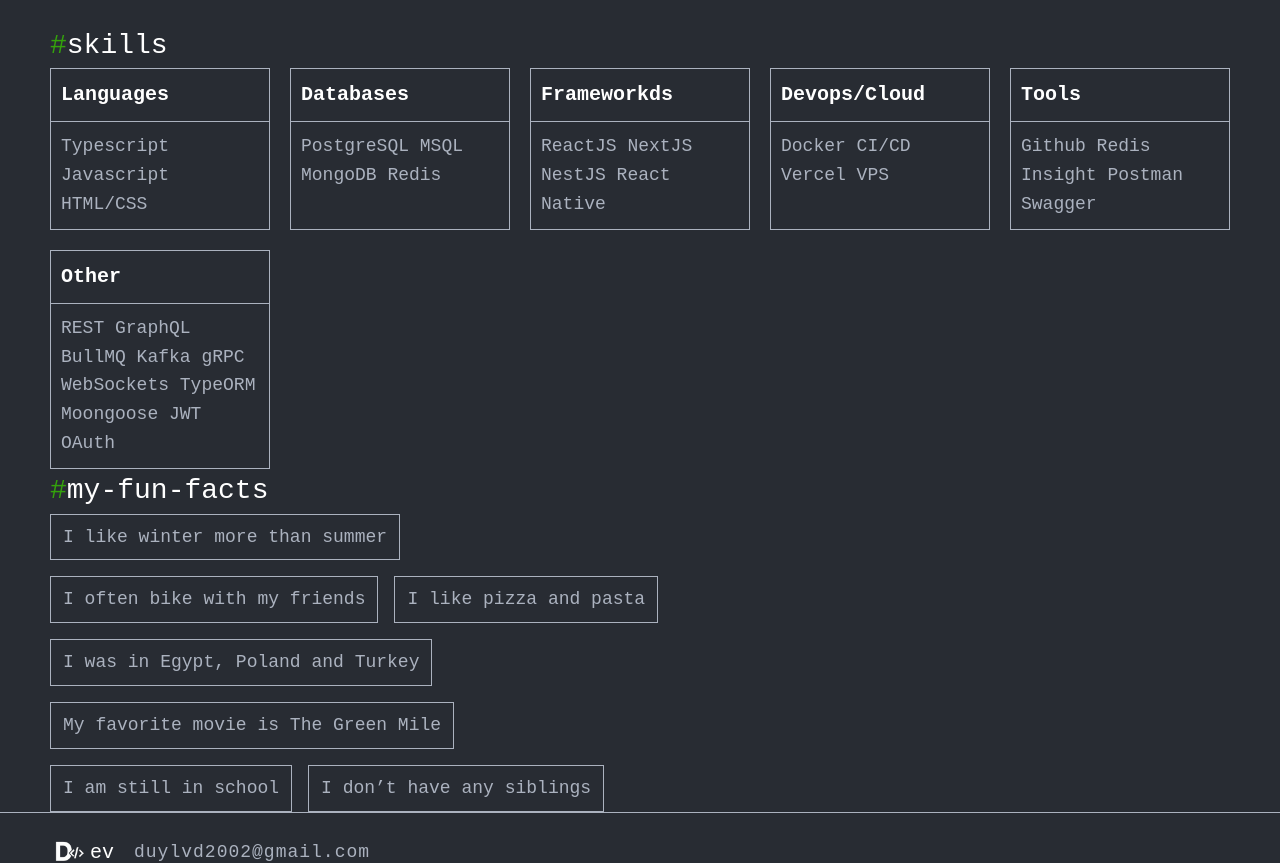
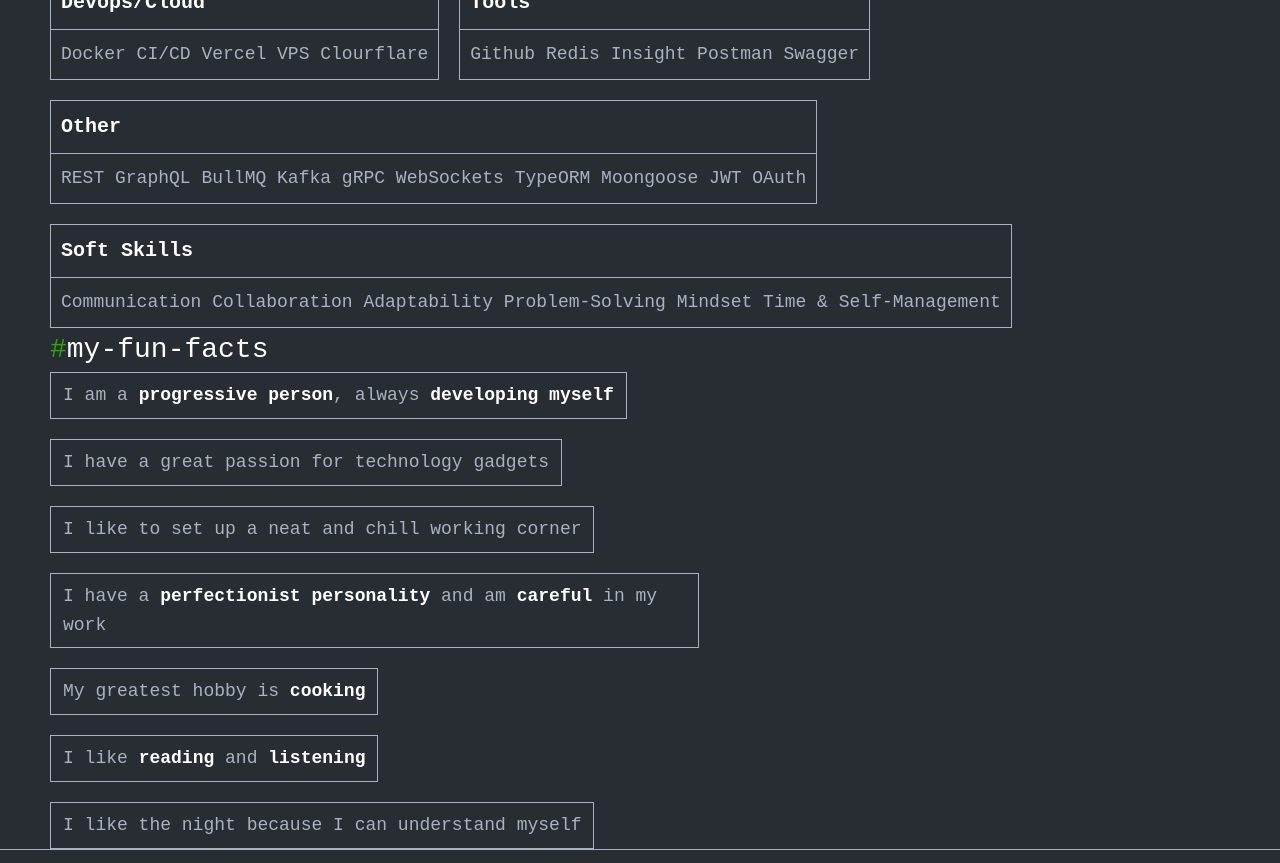
Before and after one commit to devdoubled/my-portfolio, a Next.js app: page /about in a window 1280 px wide. Shown: the part 880-1743 px from the top of the page. Built offline with nearby package versions, Linux system fonts and the light colour scheme.

Commit message:
11/07/25 Update UI

```diff
--- a/src/app/(main)/about/About.module.scss
+++ b/src/app/(main)/about/About.module.scss
@@ -22,16 +22,22 @@
     width: 100%;
     display: flex;
     align-items: center;
+    justify-content: space-between;
 
     .about-script {
-      width: 55%;
-
       .script-text {
         width: 100%;
         margin-bottom: 40px;
         color: var(--gray);
         line-height: 2;
       }
+    }
+
+    .about-avatar {
+      flex: 1;
+      display: flex;
+      align-items: center;
+      justify-content: flex-end;
     }
   }
 
@@ -55,8 +61,8 @@
 
     .skill-list {
       width: 100%;
-      display: grid;
-      grid-template-columns: repeat(5, 1fr);
+      display: flex;
+      flex-wrap: wrap;
       gap: 1.25rem;
     }
   }
@@ -89,7 +95,7 @@
         height: fit-content;
         display: flex;
         flex-wrap: wrap;
-        gap: 1rem;
+        gap: 1.25rem;
 
         .fun-fact-item {
           display: inline-block;
@@ -97,6 +103,10 @@
           padding: 8px 12px;
           color: var(--gray);
           border: 1px solid var(--gray);
+
+          strong {
+            color: var(--white);
+          }
         }
       }
 
@@ -112,10 +122,19 @@
   .about-wrapper {
     .about-title {
       margin-top: 100px;
-      margin-bottom: 150px;
     }
     .about-content {
-      margin-bottom: 150px;
+      margin-bottom: 100px;
+      .about-script {
+        width: 50%;
+      }
+      .about-avatar {
+        .avatar-img {
+          width: 550px;
+          height: auto;
+          object-fit: cover;
+        }
+      }
     }
     .about-skill {
       margin-bottom: 150px;
@@ -137,10 +156,19 @@
   .about-wrapper {
     .about-title {
       margin-top: 50px;
-      margin-bottom: 100px;
     }
     .about-content {
       margin-bottom: 100px;
+      .about-script {
+        width: 55%;
+      }
+      .about-avatar {
+        .avatar-img {
+          width: 450px;
+          height: auto;
+          object-fit: cover;
+        }
+      }
     }
     .about-skill {
       margin-bottom: 100px;
--- a/src/app/(main)/about/page.tsx
+++ b/src/app/(main)/about/page.tsx
@@ -1,3 +1,4 @@
+/* eslint-disable @next/next/no-img-element */
 import classNames from "classnames/bind";
 import styles from "./About.module.scss";
 import SkillCard from "@/components/ui/SkillCard";
@@ -36,6 +37,13 @@ export default function About() {
             grow.
           </p>
         </div>
+        <div className={cx("about-avatar")}>
+          <img
+            src="/images/avatar-2.png"
+            alt="avatar"
+            className={cx("avatar-img")}
+          />
+        </div>
       </div>
       <div className={cx("about-skill")}>
         <div className={cx("skill-title")}>
@@ -46,23 +54,37 @@ export default function About() {
           <SkillCard
             title="Languages"
             content="Typescript Javascript HTML/CSS"
+            type="special"
           />
           <SkillCard
             title="Databases"
             content="PostgreSQL MSQL MongoDB Redis"
+            type="special"
           />
           <SkillCard
             title="Frameworkds"
             content="ReactJS NextJS NestJS React Native"
+            type="special"
           />
-          <SkillCard title="Devops/Cloud" content="Docker CI/CD Vercel VPS" />
+          <SkillCard
+            title="Devops/Cloud"
+            content="Docker CI/CD Vercel VPS Clourflare"
+            type="special"
+          />
           <SkillCard
             title="Tools"
             content="Github Redis Insight Postman Swagger"
+            type="special"
           />
           <SkillCard
             title="Other"
             content="REST GraphQL BullMQ Kafka gRPC WebSockets TypeORM Moongoose JWT OAuth"
+            type="special"
+          />
+          <SkillCard
+            title="Soft Skills"
+            content="Communication Collaboration Adaptability Problem-Solving Mindset Time & Self-Management"
+            type="special"
           />
         </div>
       </div>
@@ -74,9 +96,11 @@ export default function About() {
         <div className={cx("fun-fact-content")}>
           <div className={cx("fun-fact-list")}>
             {FUN_FACTS.map((fact) => (
-              <div className={cx("fun-fact-item")} key={fact.id}>
-                {fact.name}
-              </div>
+              <div
+                className={cx("fun-fact-item")}
+                key={fact.id}
+                dangerouslySetInnerHTML={{ __html: fact.name }}
+              />
             ))}
           </div>
           <div className={cx("fun-fact-decor")}></div>
--- a/src/app/(main)/contact/Contact.module.scss
+++ b/src/app/(main)/contact/Contact.module.scss
@@ -117,9 +117,6 @@
       margin-top: 100px;
       margin-bottom: 80px;
     }
-    .contact-content {
-      margin-bottom: 100px;
-    }
     .contact-media {
       width: 100%;
       .media-title {
@@ -136,9 +133,6 @@
       margin-top: 50px;
       margin-bottom: 50px;
     }
-    .contact-content {
-      margin-bottom: 50px;
-    }
     .contact-media {
       .media-title {
         margin-bottom: 50px;
--- a/src/app/(main)/projects/Project.module.scss
+++ b/src/app/(main)/projects/Project.module.scss
@@ -76,7 +76,7 @@
   .project-wrapper {
     .project-title {
       margin-top: 100px;
-      margin-bottom: 150px;
+      margin-bottom: 100px;
     }
     .project-complete {
       margin-bottom: 150px;
--- a/src/components/ui/Home/HomeAbout/HomeAbout.tsx
+++ b/src/components/ui/Home/HomeAbout/HomeAbout.tsx
@@ -1,5 +1,7 @@
+/* eslint-disable @next/next/no-img-element */
 import classNames from "classnames/bind";
 import { MdKeyboardDoubleArrowRight } from "react-icons/md";
+import Link from "next/link";
 import styles from "./HomeAbout.module.scss";
 const cx = classNames.bind(styles);
 
@@ -32,10 +34,17 @@ export default function HomeAbout() {
             to projects that make a real impact. Let’s connect and create
             something exceptional together.
           </p>
-          <button className={cx("readmore-btn")}>
+          <Link href="/about" className={cx("readmore-btn")}>
             Read more
             <MdKeyboardDoubleArrowRight />
-          </button>
+          </Link>
+        </div>
+        <div className={cx("about-avatar")}>
+          <img
+            src="/images/avatar-2.png"
+            alt="avatar"
+            className={cx("avatar-img")}
+          />
         </div>
       </div>
     </div>
--- a/src/components/ui/Home/HomeIntroduction/HomeIntroduction.tsx
+++ b/src/components/ui/Home/HomeIntroduction/HomeIntroduction.tsx
@@ -2,6 +2,7 @@
 import classNames from "classnames/bind";
 import Image from "next/image";
 import { ImQuotesLeft } from "react-icons/im";
+import Link from "next/link";
 import styles from "./HomeIntroduction.module.scss";
 const cx = classNames.bind(styles);
 export default function HomeIntroduction() {
@@ -17,7 +18,9 @@ export default function HomeIntroduction() {
             He is a problem solver with a keyboard, crafting backend logic,
             pixel-perfect UIs, and smooth mobile experiences.
           </div>
-          <button className={cx("contact-btn")}>Contact me!!</button>
+          <Link href="/contact" className={cx("contact-btn")}>
+            Contact me!!
+          </Link>
         </div>
         <div className={cx("self-avatar-wrapper")}>
           <div className={cx("self-avatar")}>
--- a/src/components/ui/Home/HomeSkill/HomeSkill.tsx
+++ b/src/components/ui/Home/HomeSkill/HomeSkill.tsx
@@ -18,27 +18,36 @@ export default function HomeSkill() {
             <SkillCard
               title="Languages"
               content="Typescript Javascript HTML/CSS"
+              type="normal"
             />
           </div>
           <div className={cx("skill-card")}>
             <SkillCard
               title="Databases"
               content="PostgreSQL MSQL MongoDB Redis"
+              type="normal"
             />
             <SkillCard
               title="Other"
               content="REST GraphQL BullMQ Kafka gRPC WebSockets TypeORM Moongoose JWT OAuth"
+              type="normal"
             />
           </div>
           <div className={cx("skill-card")}>
             <SkillCard
               title="Frameworkds"
               content="ReactJS NextJS NestJS React Native"
+              type="normal"
             />
-            <SkillCard title="Devops/Cloud" content="Docker CI/CD Vercel VPS" />
+            <SkillCard
+              title="Devops/Cloud"
+              content="Docker CI/CD Vercel VPS Cloudflare"
+              type="normal"
+            />
             <SkillCard
               title="Tools"
               content="Github Redis Insight Postman Swagger"
+              type="normal"
             />
           </div>
         </div>
--- a/src/components/ui/SkillCard/SkillCard.module.scss
+++ b/src/components/ui/SkillCard/SkillCard.module.scss
@@ -1,5 +1,4 @@
 .card-item {
-  width: 100%;
   border: 1px solid var(--gray);
 
   .title {
@@ -14,3 +13,11 @@
     color: var(--gray);
   }
 }
+
+.normal {
+  width: 100%;
+}
+
+.special {
+  width: fit-content;
+}
--- a/src/components/ui/SkillCard/SkillCard.tsx
+++ b/src/components/ui/SkillCard/SkillCard.tsx
@@ -5,10 +5,16 @@ const cx = classNames.bind(styles);
 interface SkillCard {
   title: string;
   content: string;
+  type: string;
 }
-export default function SkillCard({ title, content }: SkillCard) {
+export default function SkillCard({ title, content, type }: SkillCard) {
   return (
-    <div className={cx("card-item")}>
+    <div
+      className={cx("card-item", {
+        normal: type === "normal",
+        special: type !== "normal",
+      })}
+    >
       <div className={cx("title")}>{title}</div>
       <div className={cx("content")}>{content}</div>
     </div>
--- a/src/constants/fun_fact.ts
+++ b/src/constants/fun_fact.ts
@@ -6,30 +6,30 @@ interface FunFactItem {
 export const FUN_FACTS: FunFactItem[] = [
   {
     id: 1,
-    name: "I like winter more than summer",
+    name: "I am a <strong>progressive person</strong>, always <strong>developing myself</strong>",
   },
   {
     id: 2,
-    name: "I often bike with my friends",
+    name: "I have a great passion for technology gadgets",
   },
   {
     id: 3,
-    name: "I like pizza and pasta",
+    name: "I like to set up a neat and chill working corner",
   },
   {
     id: 4,
-    name: "I was in Egypt, Poland and Turkey",
+    name: "I have a <strong>perfectionist personality</strong> and am <strong>careful</strong> in my work",
   },
   {
     id: 5,
-    name: "My favorite movie is The Green Mile",
+    name: "My greatest hobby is <strong>cooking</strong>",
   },
   {
     id: 6,
-    name: "I am still in school",
+    name: "I like <strong>reading</strong> and <strong>listening</strong>",
   },
   {
     id: 7,
-    name: "I don’t have any siblings",
+    name: "I like the night because I can understand myself",
   },
 ];
```
Also changed, not shown: src/components/ui/Home/HomeAbout/HomeAbout.module.scss (+32 -4 lines), public/images/avatar-2.png (added).
